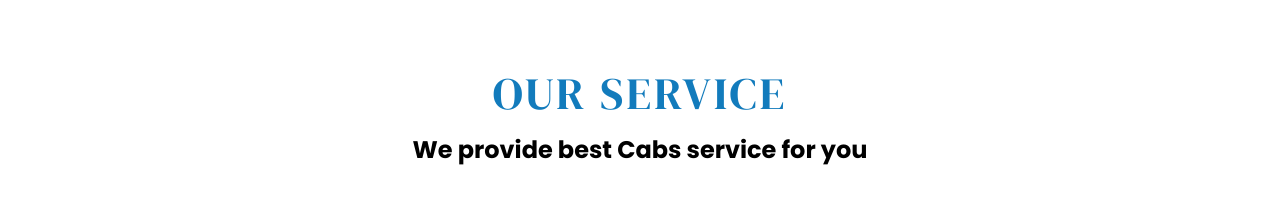
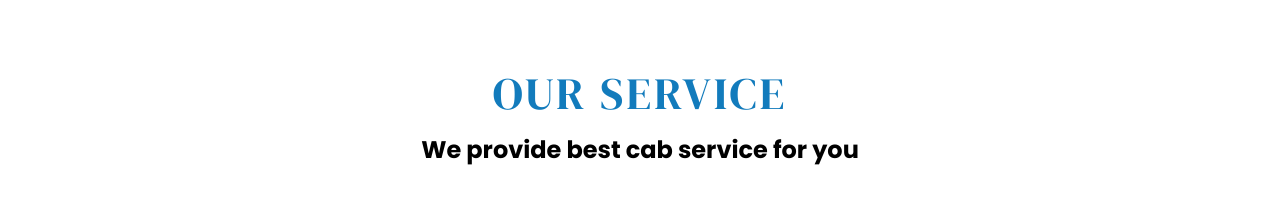
Before and after one commit to ideaclickspune/tintintravels, a plain HTML site: page index.html in a window 1280 px wide. Shown: the part 1200-1422 px from the top of the page. Drawn offline with nearby package versions, Linux system fonts and the light colour scheme.

Commit message:
Update index.html

```diff
--- a/index.html
+++ b/index.html
@@ -82,7 +82,7 @@
     <section class="section__container service__container" id="service">
     <div class="container">
       <h3 class="section__subheader1">OUR SERVICE</h3>
-      <h2 class="section__header1">We provide best Cabs service for you</h2>
+      <h2 class="section__header1">We provide best cab service for you</h2>
     </div>
     <div class="service__grid">
       <div class="service__card">
```
